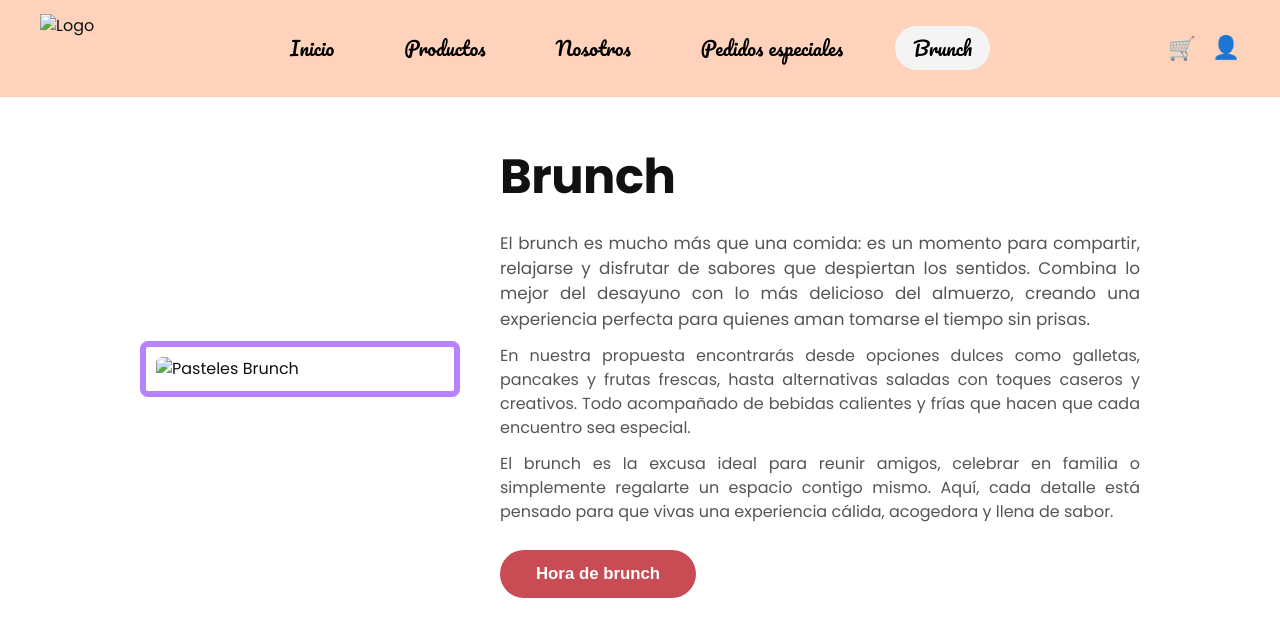
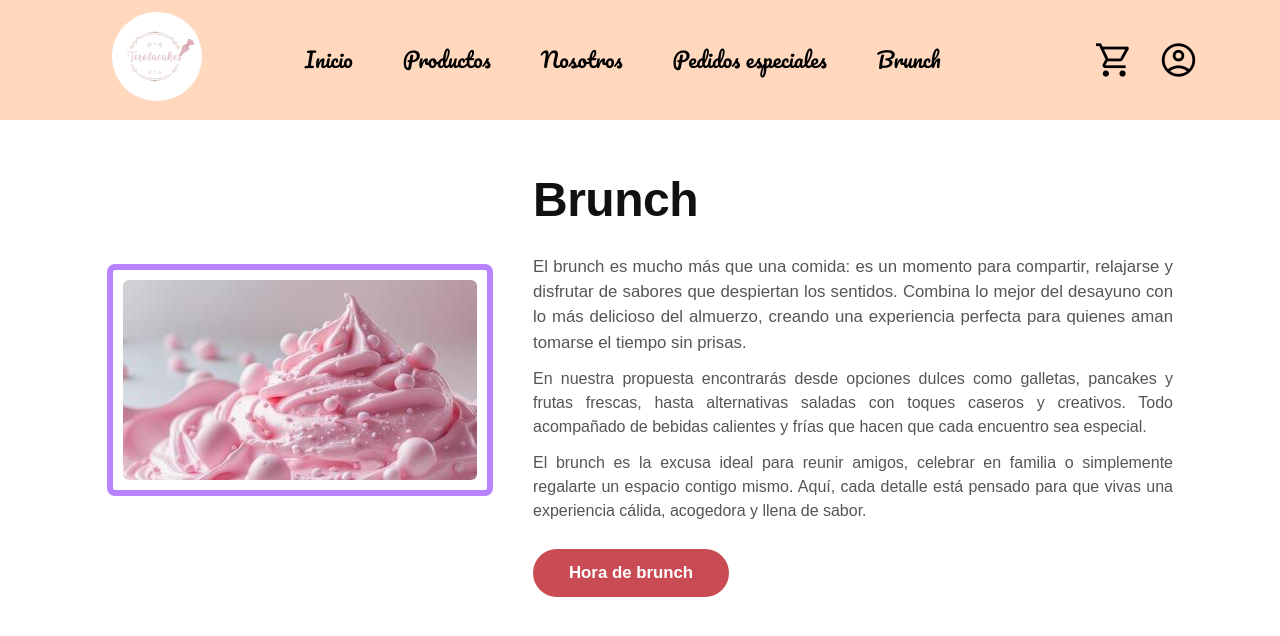
Before and after one commit to JARG16122003/Proyecto-tecnolog-as-del-internet, a plain HTML site: page brunch.html in a window 1280 px wide. Drawn offline with nearby package versions, Linux system fonts and the light colour scheme.

Commit message:
arreglo de las vistas del front

```diff
--- a/brunch.html
+++ b/brunch.html
@@ -1,44 +1,45 @@
 <!DOCTYPE html>
 <html lang="es">
 <head>
-  <meta charset="utf-8" />
-  <meta name="viewport" content="width=device-width,initial-scale=1" />
-  <title>Brunch | Terolacakes</title>
-
-  <!-- Fuentes -->
-  <link href="https://fonts.googleapis.com/css2?family=Pacifico&family=Poppins:wght@300;400;600;700&display=swap" rel="stylesheet">
-
-  <link rel="stylesheet" href="./css/brunch.css" />
+    <meta charset="UTF-8">
+    <meta name="viewport" content="width=device-width, initial-scale=1.0">
+    <link rel="stylesheet" href="https://fonts.googleapis.com/css2?family=Material+Symbols+Outlined" />
+    <link href="https://fonts.googleapis.com/css2?family=Pacifico&display=swap" rel="stylesheet">
+    <link rel="stylesheet" href="./css/brunch.css">
+    <title>Productos</title>
 </head>
 <body>
-  <header class="site-header">
-    <div class="header-inner">
-      <div class="brand">
-        <img src="images/logo.png" alt="Logo" class="logo" />
-      </div>
+    <header>
+        <div class="logo">
+            <img class="logo" src="img/logoTerolaCakes.png" alt="logo terolacakes">
+        </div>
 
-      <nav class="main-nav" id="main-nav">
-        <a href="index.html" class="nav-item">Inicio</a>
-        <a href="products.html" class="nav-item">Productos</a>
-        <a href="nosotros.html" class="nav-item">Nosotros</a>
-        <a href="pedido.html" class="nav-item">Pedidos especiales</a>
-        <a href="brunch.html" class="nav-item active">Brunch</a>
-      </nav>
+        <input type="checkbox" class="menu-toggle" id="menu-toggle">
+        <label for="menu-toggle" class="menu-icon">
+            <span></span>
+            <span></span>
+            <span></span>
+        </label>
 
-      <div class="header-icons">
-        <button class="icon-btn" aria-label="carrito">🛒</button>
-        <a href="login.html"><button class="icon-btn" aria-label="perfil">👤</button></a>
-      </div>
+        <nav>
+            <a href="index.html">Inicio</a>
+            <a href="products.html">Productos</a>
+            <a href="nosotros.html">Nosotros</a>
+            <a href="pedido.html">Pedidos especiales</a>
+            <a href="brunch.html">Brunch</a>
+        </nav>
 
-      <button class="menu-toggle" id="menu-toggle" aria-label="Abrir menú">☰</button>
-    </div>
-  </header>
+        <div class="icons">
+            <span class="material-symbols-outlined">shopping_cart</span>
+            <a href="login.html"><span class="material-symbols-outlined">account_circle</span></a>
+        </div>
+    </header>
 
   <main class="hero">
     <div class="container">
       <div class="media">
         <div class="image-frame">
-          <img src="images/pasteles.jpg" alt="Pasteles Brunch" class="hero-image" />
+          <img src="./img/brunch.jpg" alt="Pasteles Brunch" class="hero-image" />
         </div>
       </div>
 
@@ -66,15 +67,6 @@
     </div>
   </main>
 
-  <script>
-    // Toggle menú móvil
-    const menuToggle = document.getElementById('menu-toggle');
-    const mainNav = document.getElementById('main-nav');
-
-    menuToggle.addEventListener('click', () => {
-      mainNav.classList.toggle('open');
-      menuToggle.classList.toggle('open');
-    });
   </script>
 </body>
 </html>
--- a/css/brunch.css
+++ b/css/brunch.css
@@ -22,78 +22,106 @@ body{
   line-height: 1.5;
 }
 
-/* ===== HEADER ===== */
-.site-header{
-  background: var(--header-bg);
-  padding: 14px 20px;
-  border-bottom: 1px solid rgba(0,0,0,0.03);
-  position: sticky;
-  top: 0;
-  z-index: 40;
+
+header {
+  background-color: rgba(255, 216, 190, 1);
+  display: flex;
+  justify-content: space-around;
+  align-items: center;
+  width: 100%;
+  height: 120px;
+  position: relative;
 }
 
-.header-inner{
-  display: flex;
-  align-items: center;
-  justify-content: space-between;
-  max-width: var(--max-width);
-  margin: 0 auto;
-  gap: 20px;
+div .logo {
+  background-color: white;
+  border-radius: 50%;
+  width: 90px;
+  display: inline;
 }
 
-/* Logo */
-.logo{
-  height: 68px; /* intenta mantener proporción con la imagen original */
-  display: block;
-  object-fit: contain;
+.logo {
+  width: 70px;
+  height: auto;
+  margin-left: 20px;
 }
 
-/* Nav (desktop) */
-.main-nav{
+nav {
   display: flex;
-  gap: 34px;
+  justify-content: center;
   align-items: center;
-  justify-content: center;
-  flex: 1;
+  gap: 50px;
 }
 
-.nav-item{
+nav a {
   text-decoration: none;
   font-family: "Pacifico", cursive;
-  color: #000;
-  font-size: 1.2rem;
-  padding: 8px 18px;
-  border-radius: 28px;
-  transition: background .15s, color .15s;
+  color: black;
+  font-size: 1.3rem;
 }
 
-.nav-item.active{
-  background: #f4f4f4;
+nav a:hover{
+  background-color: #ffff;
+  transition: all 0.3s ease;
+  color: #000;
+  border-radius: 25px;
+  padding: 5px;
+  box-shadow: 0 4px 10px rgba(0,0,0,0.1);
+  transform: translateY(-2px);
 }
 
-/* Header icons */
-.header-icons{
-  display: flex;
-  gap: 16px;
-  align-items: center;
+.nav a:active {
+  transform: translateY(0);
+  box-shadow: 0 2px 5px rgba(0,0,0,0.2);
 }
 
-.icon-btn{
-  background: transparent;
-  border: none;
-  font-size: 1.4rem;
-  cursor: pointer;
+.material-symbols-outlined {
+  font-variation-settings: 'FILL' 0, 'wght' 400, 'GRAD' 0;
+  color: rgb(0, 0, 0);
+  font-size: 40px !important;
+  transition: all 0.3s ease;
+  user-select: none;
 }
 
-/* Menu toggle (mobile) - hidden on desktop */
-.menu-toggle{
-  display: none;
-  background: transparent;
-  border: none;
-  font-size: 1.8rem;
-  cursor: pointer;
+.material-symbols-outlined:hover {
+  color: rgb(255, 255, 255);
+  transform: scale(1.1);
+  user-select: none;
 }
 
+div .icons {
+  display: flex;
+  justify-content: center;
+  align-items: center;
+  gap: 20px;
+  margin-right: 20px;
+  margin-top: 10px;
+}
+
+span {
+  margin: 10px;
+}
+
+/* ---------- MENÚ HAMBURGUESA ---------- */
+.menu-toggle {
+  display: none;
+}
+
+.menu-icon {
+  display: none;
+  flex-direction: column;
+  cursor: pointer;
+  padding: 10px;
+  z-index: 20;
+}
+
+.menu-icon span {
+  width: 28px;
+  height: 3px;
+  background-color: black;
+  border-radius: 3px;
+  transition: all 0.3s ease;
+}
 /* ===== HERO / CONTENIDO PRINCIPAL ===== */
 .hero{
   padding: 44px 16px;
--- a/css/nosotros.css
+++ b/css/nosotros.css
@@ -3,13 +3,13 @@ body {
   font-family: 'Poppins', sans-serif;
   margin: 0;
   padding: 0;
-  background-color: #fffafc;
-  color: #5c3a3a;
+  background-color: rgba(254, 246, 240, 1);
+  color: #000;
 }
 
 
 header {
-  background-color: #ffe4ec;
+  background-color: rgba(255, 216, 190, 1);
   padding: 10px 0;
   box-shadow: 0 2px 6px rgba(0,0,0,0.1);
 }
@@ -70,7 +70,7 @@ header {
   overflow: hidden;
   width: 100%;
   padding: 50px 0;
-  background: linear-gradient(180deg, #fff0f6 0%, #ffe4ec 100%);
+  background: rgba(254, 246, 240, 1);
   position: relative;
 }
 
@@ -108,14 +108,14 @@ header {
 
 
 .sobre-nosotros {
-  background-color: #ffd1dc;
+  background-color: rgba(255, 216, 190, 1);
   padding: 60px 20px;
   text-align: center;
 }
 
 .sobre-nosotros h1 {
   font-size: 42px;
-  color: #d94f8a;
+  color: rgb(255, 255, 255);;
   margin-bottom: 20px;
 }
 
@@ -175,7 +175,7 @@ header {
 /* TEXTOS Y TÍTULOS */
 .subtitulo {
   font-size: 32px;
-  color: #d94f8a;
+  color:rgb(255, 192, 150);
   margin-bottom: 15px;
 }
 
@@ -228,7 +228,7 @@ header {
   top: 20%;
   left: 50%;
   transform: translate(-50%, -50%);
-  background-color: #d94f8a;
+  background-color: rgba(255, 216, 190, 1);
   color: white;
   font-size: 20px;
   font-weight: 600;
@@ -240,11 +240,16 @@ header {
   transition: transform 0.3s ease, background-color 0.3s ease;
 }
 
+.botbrunch a{
+  all: unset
+}
 
 .botbrunch:hover {
   transform: translate(-50%, -50%) scale(1.05);
-  background-color: #c03e75;
+  background-color: rgb(255, 159, 94);
 }
+
+
 
 
 /*FOOTER */
--- a/css/pedidosesp.css
+++ b/css/pedidosesp.css
@@ -63,8 +63,6 @@ header {
   transform: translateY(0);
   box-shadow: 0 2px 5px rgba(0,0,0,0.2);
 }
-
-
 
 .iconos img {
   height: 40px;
```
Also changed, not shown: css/index.css (+8 -12 lines), css/products.css (+9 -1 lines), nosotros.html (+4 -2 lines), products.html (+2 -2 lines).
